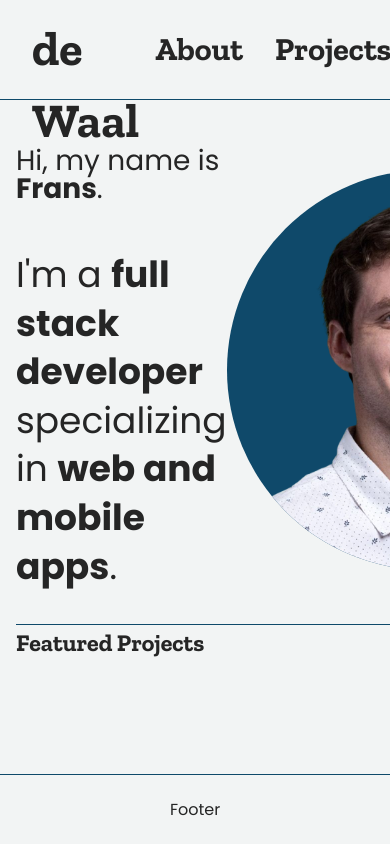
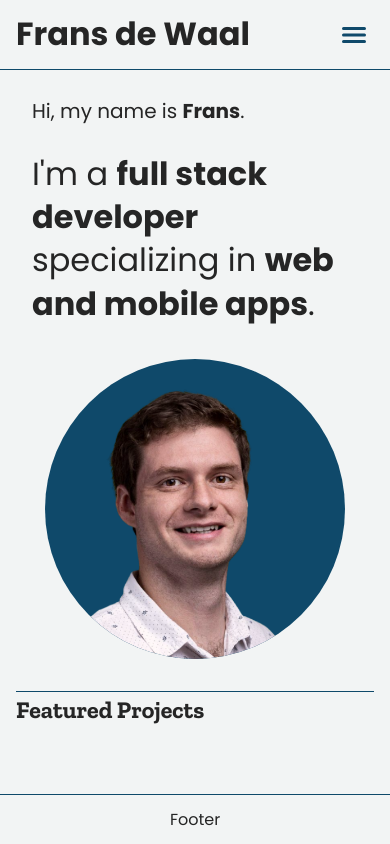
Before and after one commit to frans-de-waal/portfolio, a Next.js app: page / in a window 390 px wide. Built offline with nearby package versions, Linux system fonts and the light colour scheme.

Commit message:
Improved the mobile layout an navigation

```diff
--- a/app/globals.css
+++ b/app/globals.css
@@ -38,7 +38,7 @@
 }
 
 @font-face {
-  font-family: "Zilla Slab";
+  font-family: "Zilla";
   font-weight: 300;
   src: url("../public/fonts/zilla-slab/zillaslab-light-webfont.woff2")
       format("woff2"),
@@ -47,7 +47,7 @@
 }
 
 @font-face {
-  font-family: "Zilla Slab";
+  font-family: "Zilla";
   font-weight: 400;
   src: url("../public/fonts/zilla-slab/zillaslab-regular-webfont.woff2")
       format("woff2"),
@@ -56,7 +56,7 @@
 }
 
 @font-face {
-  font-family: "Zilla Slab";
+  font-family: "Zilla";
   font-weight: 500;
   src: url("../public/fonts/zilla-slab/zillaslab-medium-webfont.woff2")
       format("woff2"),
@@ -65,7 +65,7 @@
 }
 
 @font-face {
-  font-family: "Zilla Slab";
+  font-family: "Zilla";
   font-weight: 600;
   src: url("../public/fonts/zilla-slab/zillaslab-semibold-webfont.woff2")
       format("woff2"),
@@ -74,7 +74,7 @@
 }
 
 @font-face {
-  font-family: "Zilla Slab";
+  font-family: "Zilla";
   font-weight: 700;
   src: url("../public/fonts/zilla-slab/zillaslab-bold-webfont.woff2")
       format("woff2"),
@@ -82,12 +82,36 @@
 }
 
 :root {
-  --header-height: 100px;
-  --footer-height: 70px;
+  --header-height: 70px;
+  --footer-height: 50px;
 
-  --c-light-blue: #f2f4f4;
+  --c-white: #f2f4f4;
   --c-black: #252525;
-  --c-blue: #0f496a;
+  --c-accent: #0f496a;
+
+  /* --bp-min: 900px; TODO: find a way to use custom properties in media queries, see: https://bholmes.dev/blog/alternative-to-css-variable-media-queries/ */
+
+  --ff-copy: "Poppins", Verdana, Geneva, Tahoma, sans-serif;
+  --ff-accent: "Zilla", Georgia, "Times New Roman", Times, serif;
+
+  --fs-300: 0.75rem;
+  --fs-400: 1rem;
+  --fs-500: 1.25rem;
+  --fs-600: 1.5rem;
+  --fs-700: 2rem;
+}
+
+@media (min-width: 900px) {
+  :root {
+    --header-height: 100px;
+    --footer-height: 70px;
+
+    --fs-300: 0.75rem;
+    --fs-400: 1rem;
+    --fs-500: 1.25rem;
+    --fs-600: 2rem;
+    --fs-700: 3rem;
+  }
 }
 
 * {
@@ -100,13 +124,14 @@ html,
 body {
   max-width: 100vw;
   overflow-x: hidden;
-  background-color: var(--c-light-blue);
+  background-color: var(--c-white);
   color: var(--c-black);
 }
 
 body {
-  font-family: "Poppins", Verdana, Geneva, Tahoma, sans-serif;
+  font-family: var(--ff-copy);
   font-weight: 400;
+  font-size: var(--fs-400);
   line-height: 1.5;
 }
 
@@ -121,6 +146,22 @@ h3,
 h4,
 h5,
 h6 {
-  font-family: "Zilla Slab", Georgia, "Times New Roman", Times, serif;
+  font-family: var(--ff-accent);
   font-weight: 700;
 }
+
+button {
+  border: none;
+  font-family: var(--ff-accent);
+  font-weight: 700;
+  font-size: var(--fs-500);
+  text-transform: uppercase;
+  line-height: 1;
+  background-color: var(--c-white);
+  color: var(--c-accent);
+}
+
+button:hover {
+  background-color: var(--c-accent);
+  color: var(--c-white);
+}
--- a/app/layout.module.css
+++ b/app/layout.module.css
@@ -6,5 +6,11 @@
   padding: 1rem;
   min-height: calc(100vh - var(--header-height) - var(--footer-height));
   max-width: 1024px;
-  margin: 0 auto;
+  margin: var(--header-height) auto 0 auto;
 }
+
+@media (min-width: 900px) {
+  .main {
+    padding: 2rem;
+  }
+}
--- a/app/page.jsx
+++ b/app/page.jsx
@@ -1,11 +1,11 @@
 import Image from "next/image";
 import styles from "./page.module.css";
-import portrait from "../public/images/frans-transparent.png";
+import portrait from "../public/images/frans-transparent-2.png";
 
 export default function Home() {
   return (
     <>
-      <div className={`${styles.row} ${styles.hero}`}>
+      <div className={styles.hero}>
         <div className={styles.col}>
           <h2>
             Hi, my name is <strong>Frans</strong>.
@@ -26,9 +26,7 @@ export default function Home() {
           />
         </div>
       </div>
-      <div className={styles.row}>
-        <h2>Featured Projects</h2>
-      </div>
+      <h2>Featured Projects</h2>
     </>
   );
 }
--- a/app/page.module.css
+++ b/app/page.module.css
@@ -1,51 +1,71 @@
-.row {
+.hero {
   display: flex;
-  flex-direction: row;
+  flex-direction: column;
   align-items: center;
-}
-
-.hero {
-  min-height: 50vh;
-  padding: 2rem 0;
+  padding: 1rem;
   border-style: solid;
-  border-color: var(--c-blue);
+  border-color: var(--c-accent);
   border-width: 0;
   border-bottom-width: 1px;
 }
 
+@media (min-width: 900px) {
+  .hero {
+    padding: 2rem 0;
+    flex-direction: row;
+  }
+}
+
 .hero h2 {
-  font-family: "Poppins";
+  font-family: var(--ff-copy);
   font-weight: 400;
-  font-size: 28px;
+  font-size: var(--fs-500);
   line-height: 100%;
 }
 
 .hero h1 {
-  font-family: "Poppins";
+  font-family: var(--ff-copy);
   font-weight: 400;
-  font-size: 36px;
+  font-size: var(--fs-700);
   line-height: 135%;
+  margin: 1rem 0;
 }
 
 .col {
-  flex: 1;
   display: flex;
   flex-direction: column;
   justify-content: center;
   align-self: stretch;
-  gap: 3rem;
+  gap: 1rem;
+}
+
+@media (min-width: 900px) {
+  .col {
+    flex: 1;
+    gap: 3rem;
+  }
 }
 
 .circle {
-  background-color: var(--c-blue);
-  border-radius: 200px;
+  --circle-size: 300px;
+  background-color: var(--c-accent);
+  border-radius: calc(var(--circle-size) / 2);
   overflow: hidden;
-  width: 400px;
-  height: 400px;
-  padding-top: 2rem;
+  width: var(--circle-size);
+  height: var(--circle-size);
+  padding-top: calc(var(--circle-size) * 0.1);
+  margin: 1rem 0;
+}
+
+@media (min-width: 900px) {
+  .circle {
+    --circle-size: 400px;
+  }
 }
 
 .image {
   object-fit: contain;
   object-position: 35% 50%;
+  width: var(--circle-size);
+  height: var(--circle-size);
 }
--- a/components/Footer.module.css
+++ b/components/Footer.module.css
@@ -1,7 +1,7 @@
 .container {
   height: var(--footer-height);
   border-style: solid;
-  border-color: var(--c-blue);
+  border-color: var(--c-accent);
   border-width: 0;
   border-top-width: 1px;
   padding: 0 2rem;
--- a/components/Header.jsx
+++ b/components/Header.jsx
@@ -1,13 +1,30 @@
+"use client";
+
 import Link from "next/link";
+import { useEffect, useState } from "react";
+import { IoMenu } from "react-icons/io5";
 import styles from "./Header.module.css";
 
 export default function Header() {
+  const [menuOpen, setMenuOpen] = useState(false);
+
+  useEffect(() => {
+    console.log("menuOpen", menuOpen);
+  }, [menuOpen]);
+
   return (
     <header className={styles.header}>
       <Link href="/" className={styles.title}>
         Frans de Waal
       </Link>
-      <ul className={styles.navList}>
+      <nav>
+        <button
+          className={styles.menuButton}
+          onClick={() => setMenuOpen(!menuOpen)}
+        >
+          <IoMenu size="2rem" />
+        </button>
+        <ul className={`${styles.navList} ${menuOpen ? styles.open : ""}`}>
           <li className={styles.navItem}>
             <Link href="/about">About</Link>
           </li>
@@ -15,6 +32,7 @@ export default function Header() {
             <Link href="/projects">Projects</Link>
           </li>
         </ul>
+      </nav>
     </header>
   );
 }
--- a/components/Header.module.css
+++ b/components/Header.module.css
@@ -1,37 +1,86 @@
 .header {
+  position: fixed;
+  top: 0;
+  left: 0;
+  right: 0;
   display: flex;
   flex-direction: row;
   justify-content: space-between;
   align-items: center;
   height: var(--header-height);
   border-style: solid;
-  border-color: var(--c-blue);
+  border-color: var(--c-accent);
   border-width: 0;
   border-bottom-width: 1px;
-  padding: 0 2rem;
+  padding: 0 1rem;
+  background-color: var(--c-white);
+}
+
+@media (min-width: 900px) {
+  .header {
+    padding: 0 2rem;
+  }
 }
 
 .title {
-  font-family: "Zilla Slab";
+  font-family: var(--ff-copy);
   font-weight: 700;
-  font-size: 48px;
+  font-size: var(--fs-700);
 }
 
 .navList {
+  list-style: none;
+}
+
+@media (max-width: 899px) {
+  .navList {
+    position: absolute;
+    top: calc(100% + 1px);
+    right: 0;
+    background-color: var(--c-accent);
+    color: var(--c-white);
+    padding: 1rem 2rem;
+    transform: translateX(100%);
+    transition: transform ease-in-out 0.2s;
+    border: 0;
+    border-left: 2px solid var(--c-white);
+    border-bottom: 2px solid var(--c-white);
+  }
+
+  .navList.open {
+    transform: translateX(0);
+  }
+}
+
+.menuButton {
+  width: 2.5rem;
+  height: 2.5rem;
   display: flex;
-  flex-direction: row;
-  justify-content: flex-end;
-  gap: 2rem;
-  list-style: none;
+  align-items: center;
+  justify-content: center;
+}
+
+@media (min-width: 900px) {
+  .menuButton {
+    display: none;
+  }
+
+  .navList {
+    display: flex;
+    flex-direction: row;
+    justify-content: flex-end;
+    gap: 2rem;
+    list-style: none;
+  }
 }
 
 .navItem {
   border-style: solid;
   border-width: 2px 0;
   border-color: transparent;
-  font-family: "Zilla Slab";
+  font-family: var(--ff-accent);
   font-weight: 700;
-  font-size: 32px;
+  font-size: var(--fs-600);
 }
 
 .navItem:hover {
--- a/package.json
+++ b/package.json
@@ -18,6 +18,7 @@
     "next": "13.1.6",
     "react": "18.2.0",
     "react-dom": "18.2.0",
+    "react-icons": "^4.8.0",
     "typescript": "4.9.5"
   },
   "devDependencies": {
```
Also changed, not shown: public/images/frans-transparent-2.png (added), 1 other file (tests, documents, lock files or other folders). Lines whose indentation alone changed are shown as unchanged.
